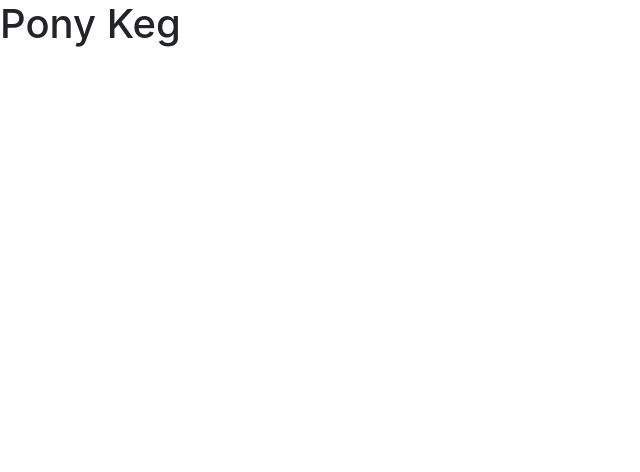
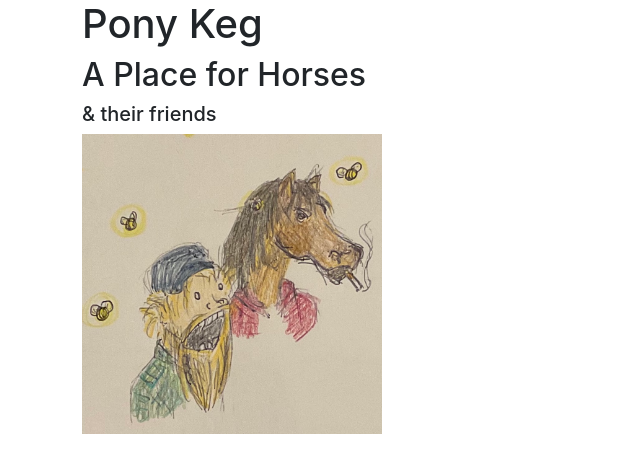
Before and after one commit to tigertiger/pony-keg, a React (Create React App) app: page / in a window 1280 px wide. Shown: the top 472 px of the page, without its empty margins (0-640 px from the left). Built offline with nearby package versions, Linux system fonts and the light colour scheme.

Commit message:
add Header component

```diff
--- a/src/components/App.js
+++ b/src/components/App.js
@@ -1,9 +1,10 @@
 import React from "react";
+import Header from "./Header";
 
 function App(){
   return (
     <React.Fragment>
-      <h1>Pony Keg</h1>
+      <Header />
     </React.Fragment>
   );
 }
--- /dev/null
+++ b/src/components/Header.js
@@ -0,0 +1,17 @@
+import React from "react";
+import horseFriendImage from "./../img/horse-friend.jpg";
+
+function Header(){
+  return(
+    <>
+    <div className="container">
+      <h1>Pony Keg</h1>
+      <h2>A Place for Horses</h2>
+      <h5>& their friends</h5>
+      <img src={horseFriendImage} alt="a man and horse are friends" height="300px" />
+    </div>
+    </>
+  );
+}
+
+export default Header;
```
Also changed, not shown: src/components/Keg.js (added), src/components/KegControl.js (added), src/components/KegDetail.js (added), src/components/KegList.js (added), src/components/NewKegForm.js (added), src/img/horse-friend.jpg (added), 1 other file (tests, documents, lock files or other folders).
